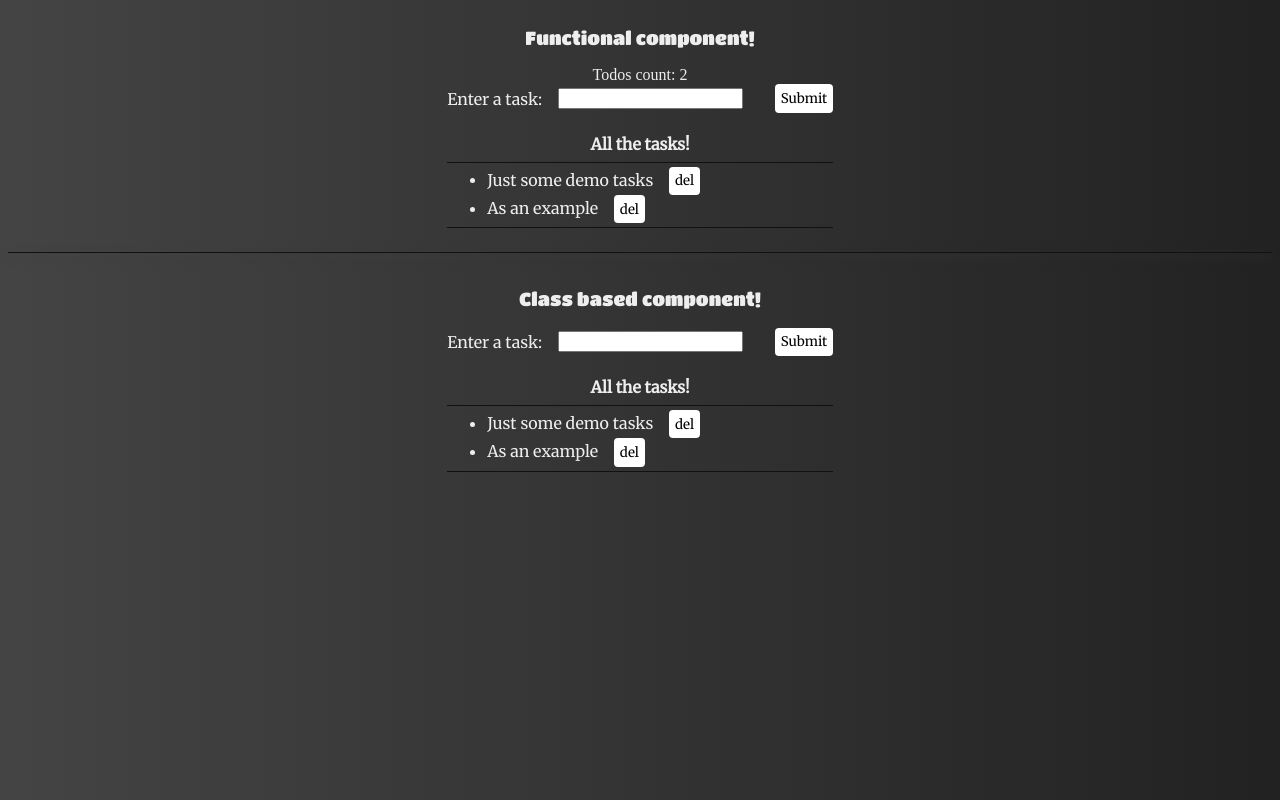
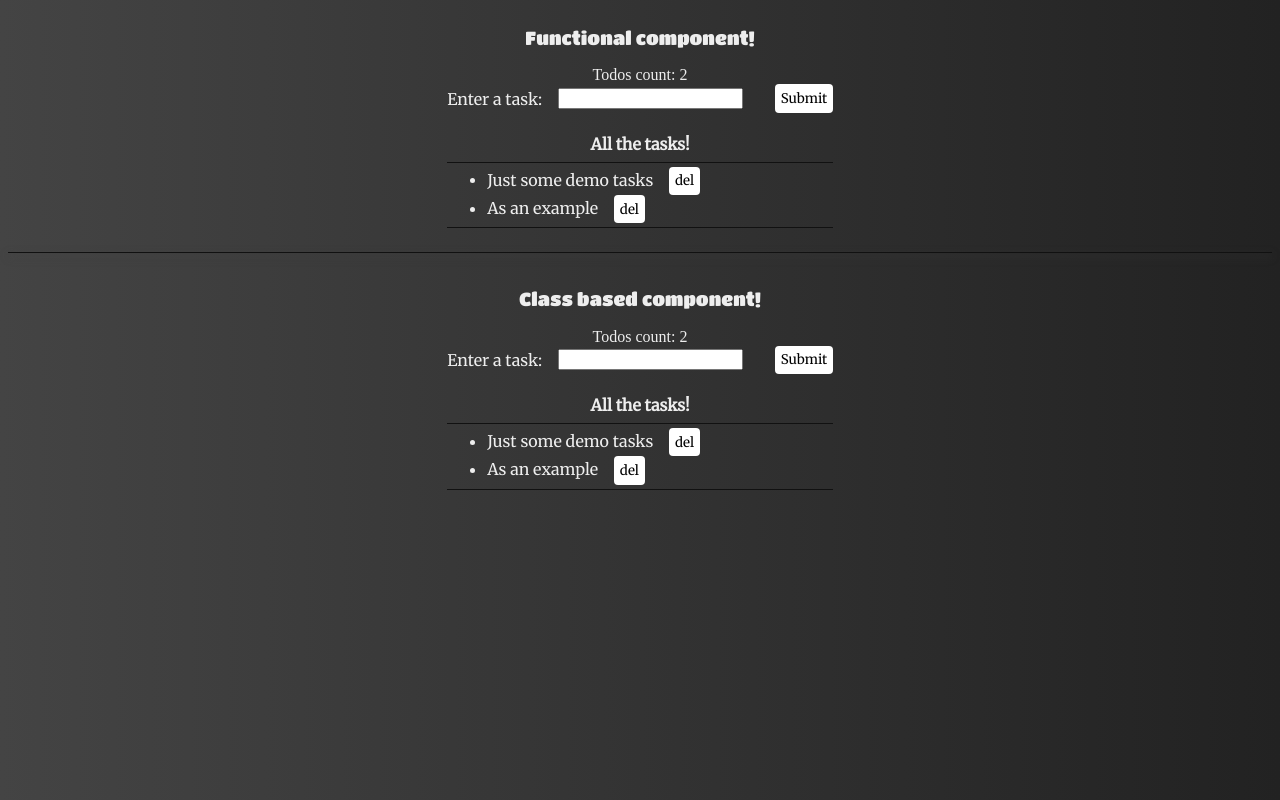
Before and after one commit to FlagonDragon/class-components, a React (Vite) app: page / in a window 1280 px wide. Built offline with nearby package versions, Linux system fonts and the light colour scheme.

Commit message:
add class count display

```diff
--- a/src/components/ClassInput.jsx
+++ b/src/components/ClassInput.jsx
@@ -1,4 +1,16 @@
 import React, { Component } from "react";
+
+class DisplayCount extends Component {
+  constructor(props) {
+    super(props);
+  };
+
+  render() {
+  return(
+    <div>Todos count: {this.props.count}</div>
+  )
+  }
+}
 
 class ClassInput extends Component {
   constructor(props) {
@@ -12,6 +24,7 @@ class ClassInput extends Component {
     this.handleInputChange = this.handleInputChange.bind(this);
     this.handleSubmit = this.handleSubmit.bind(this);
     this.handleDel = this.handleDel.bind(this);
+    this.todosCount = this.todosCount.bind(this);
   }
 
   handleInputChange(e) {
@@ -38,10 +51,20 @@ class ClassInput extends Component {
     }));
   }
 
+  todosCount() {
+    let count = 0;
+
+    this.state.todos.forEach(todo => {
+      count +=1;
+    });
+
+    return count;
+  }
+
   render() {
     return (
       <section>
-        <h3>{this.props.name}</h3>
+        <h3>{this.props.name}</h3>      <DisplayCount count={this.todosCount()}></DisplayCount>
         {/* The input field to enter To-Do's */}
         <form onSubmit={this.handleSubmit}>
           <label htmlFor="task-entry">Enter a task: </label>
```
